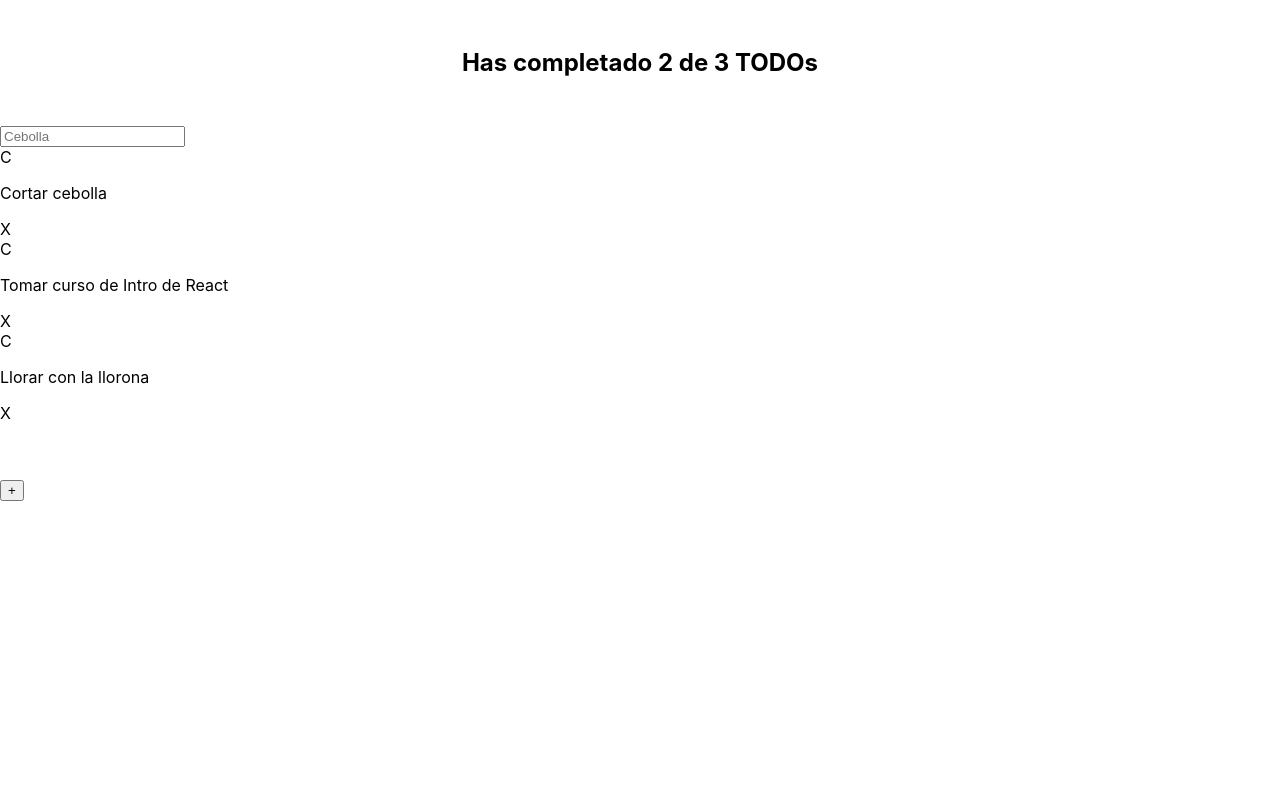
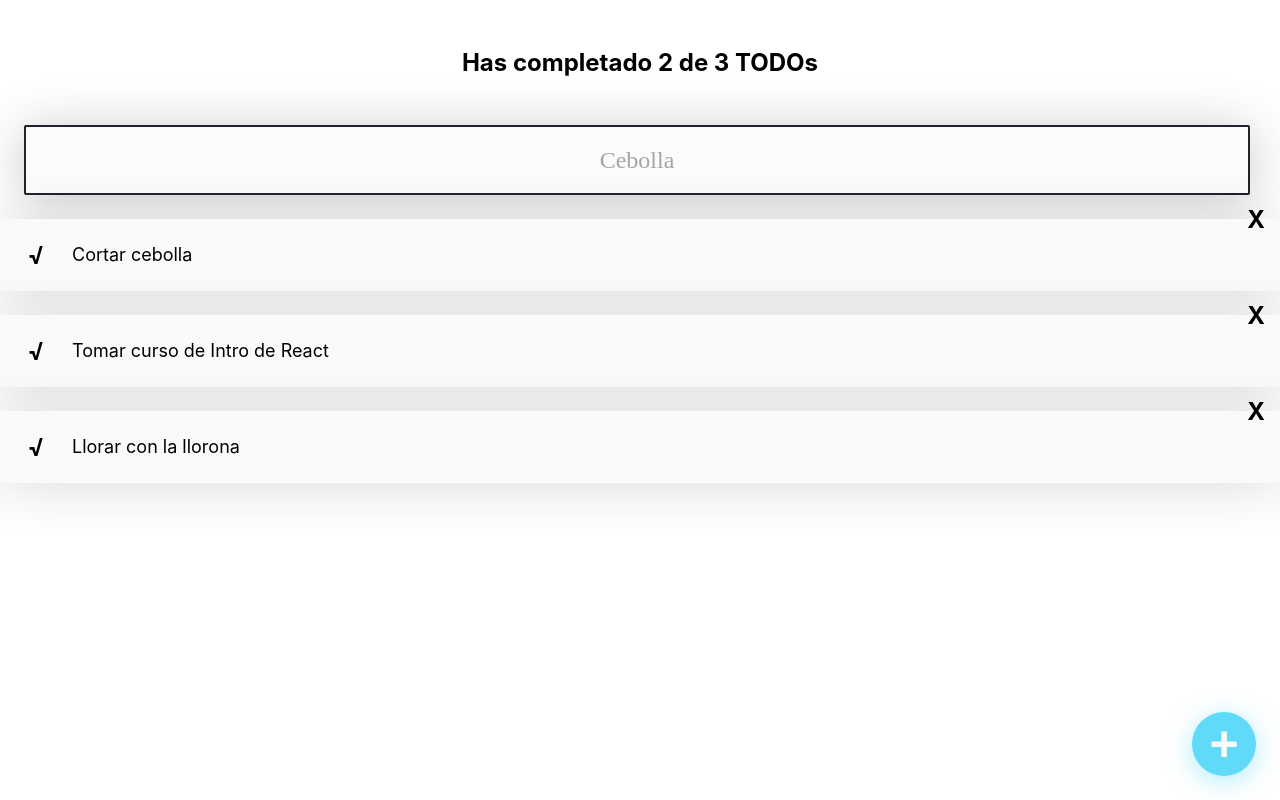
Before and after one commit to Dans182/todomachine, a React (Create React App) app: page / in a window 1280 px wide. Built offline with nearby package versions, Linux system fonts and the light colour scheme.

Commit message:
fixed styles

```diff
--- a/src/components/CreateTodoButton.jsx
+++ b/src/components/CreateTodoButton.jsx
@@ -4,7 +4,7 @@ import "./CreateTodoButton.css"
 function CreateTodoButton() {
   return (
     <>
-      <button>+</button>
+      <button className="CreateTodoButton">+</button>
     </>
   );
 }
--- a/src/components/TodoItem.jsx
+++ b/src/components/TodoItem.jsx
@@ -3,10 +3,10 @@ import "./TodoItem.css"
 
 function TodoItem(props) {
   return (
-    <li>
-      <span>C</span>
-      <p>{props.text}</p>
-      <span>X</span>
+    <li className="TodoItem">
+      <span className={`Icon Icon-check ${props.completed && 'Icon-check--active'}`}>√</span>
+      <p className={`TodoItem-p ${props.completed && 'TodoItem-p--complete'}`}>{props.text}</p>
+      <span className="Icon Icon-delete">X</span>
     </li>
   );
 }
--- a/src/components/TodoSearch.jsx
+++ b/src/components/TodoSearch.jsx
@@ -4,7 +4,7 @@ import "./TodoSearch.css"
 function TodoSearch() {
   return (
     <>
-      <input placeholder="Cebolla" />
+      <input className="TodoSearch" placeholder="Cebolla" />
     </>
   );
 }
```
